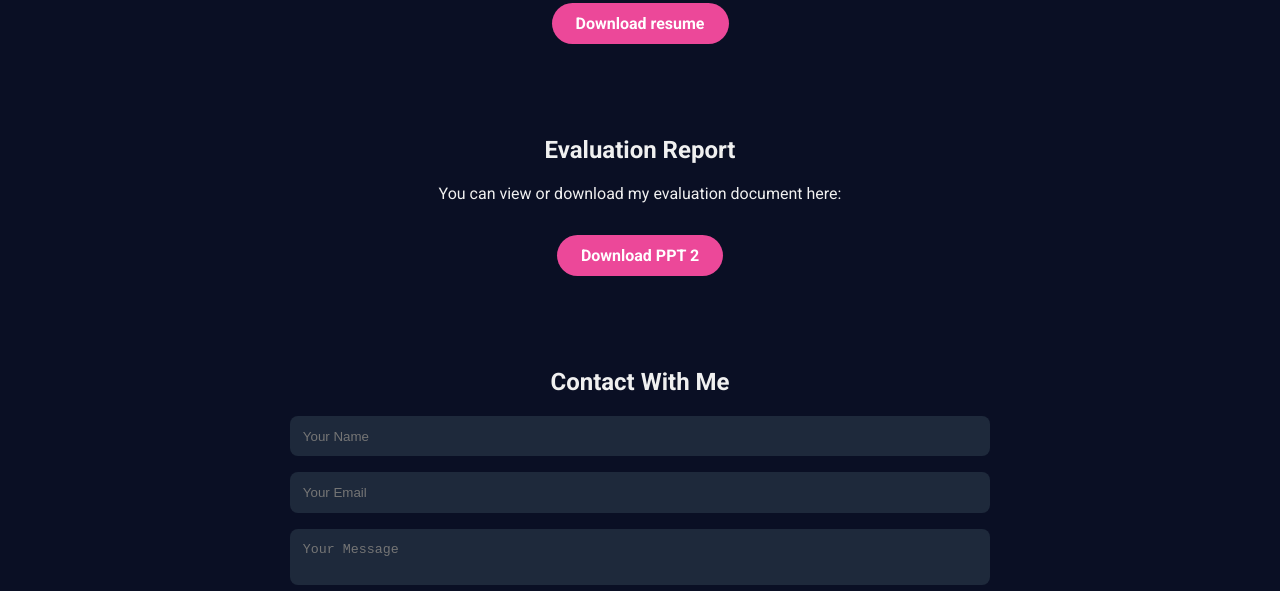
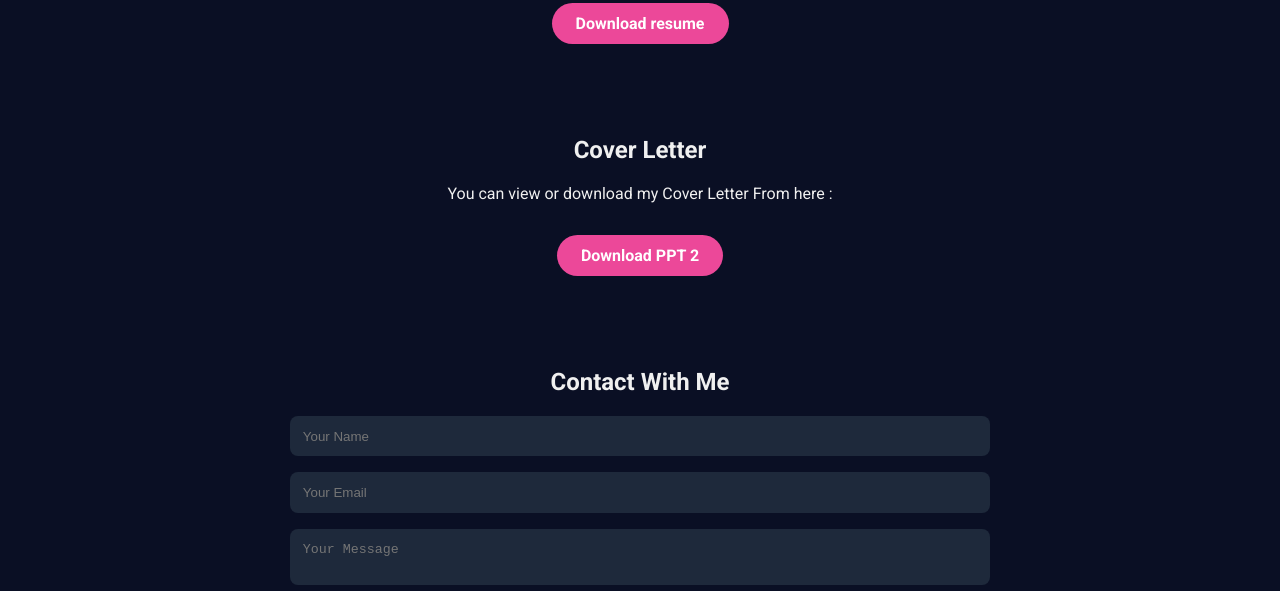
Before and after one commit to vedsaxena6987/E-Folio, a website: page index.html in a window 1280 px wide. Shown: the part 1146-1737 px from the top of the page. Drawn offline with Linux system fonts and the light colour scheme; no server answers.

Commit message:
new update

```diff
--- a/index.html
+++ b/index.html
@@ -76,9 +76,9 @@
     </section>
 
     <section class="ppt-download">
-      <h2>Evaluation Report</h2>
-      <p>You can view or download my evaluation document here:</p>
-      <a href="assets/evalution.pdf" target="_blank" class="btn filled">Download PPT 2</a>
+      <h2>Cover Letter</h2>
+      <p>You can view or download my Cover Letter From here :</p>
+      <a href="assets/COVER LETTER.pdf" target="_blank" class="btn filled">Download PPT 2</a>
     </section>
 
     <section id="contact" class="contact">
```
Also changed, not shown: 1 other file.
